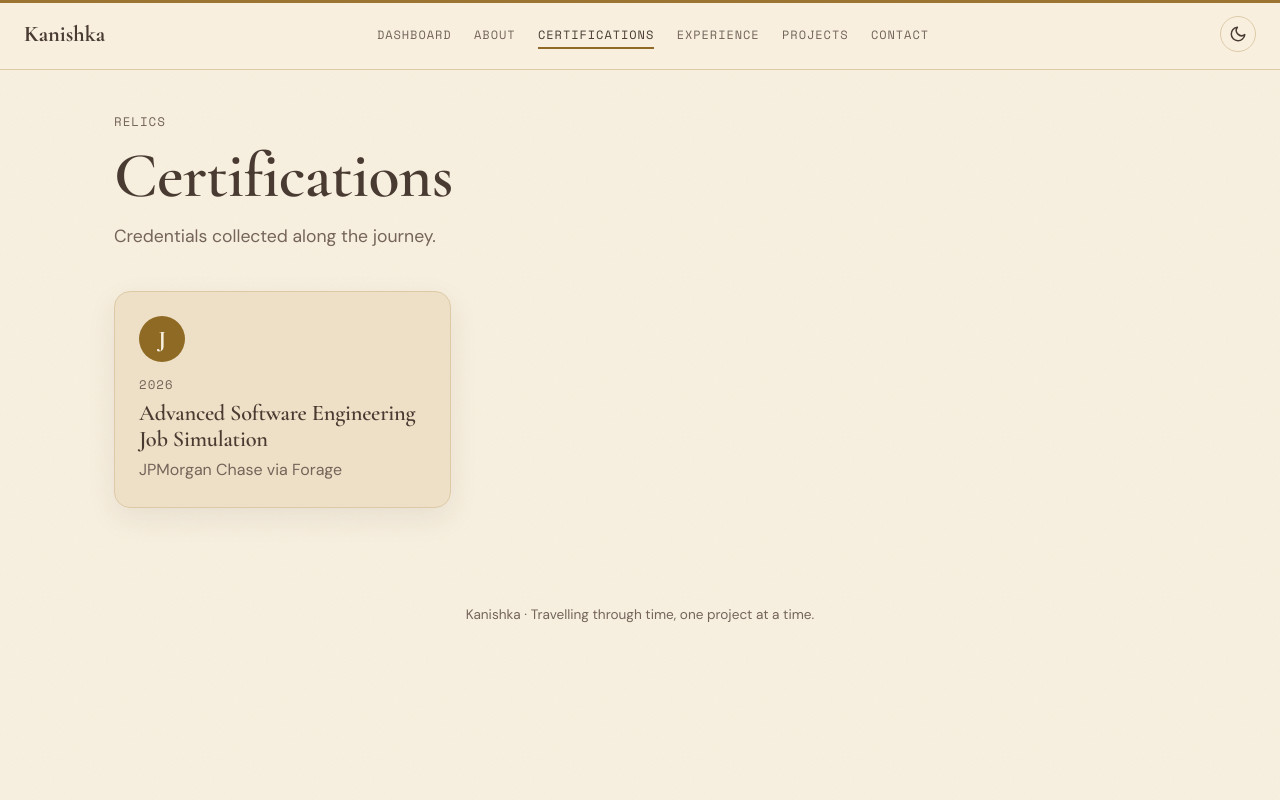
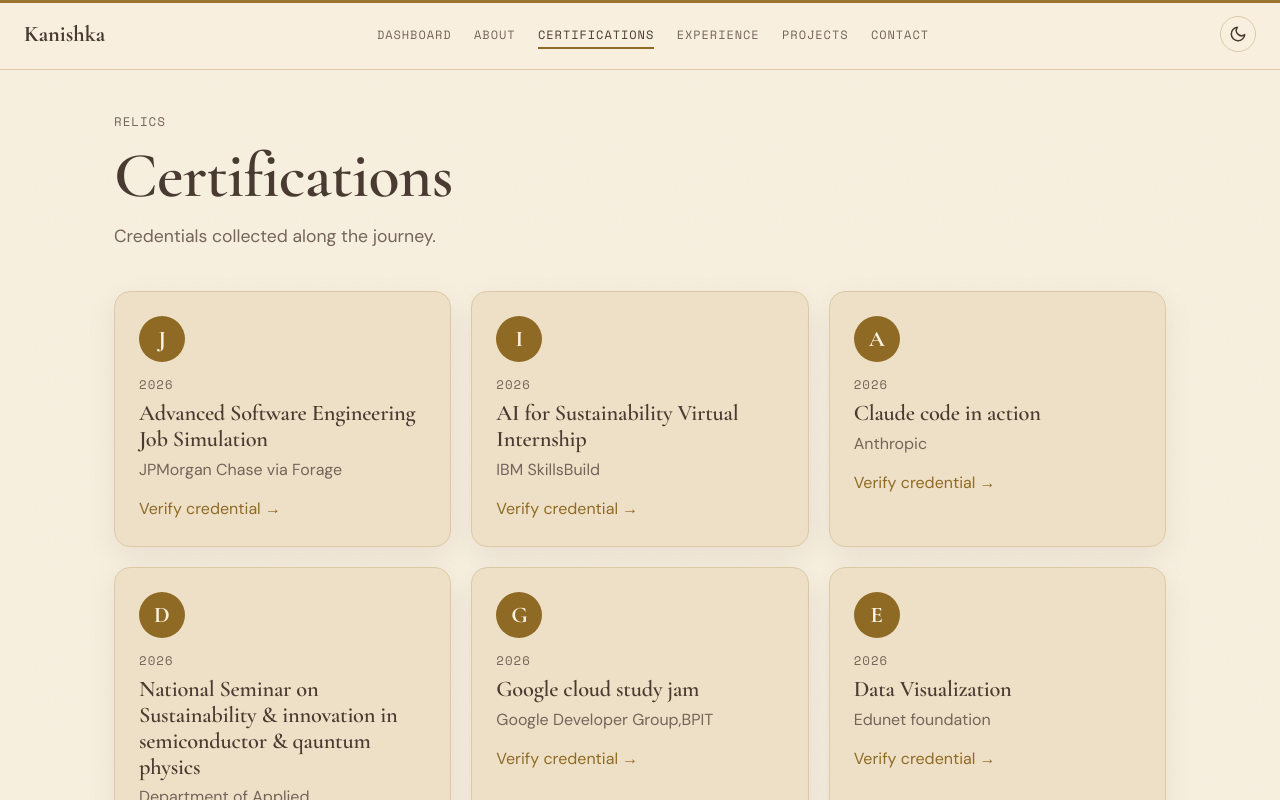
Before and after one commit to Ksh-16/Time-travel-portfolio, a React (Vite) app: page /certifications in a window 1280 px wide. Shown: the top 800 px of the page. Built offline with nearby package versions, Linux system fonts and the light colour scheme.

Commit message:
updated certifications

```diff
--- a/src/data/certifications.js
+++ b/src/data/certifications.js
@@ -5,7 +5,42 @@ export const certifications = [
     title: "Advanced Software Engineering Job Simulation",
     issuer: "JPMorgan Chase via Forage",
     year: "2026",
-    verify: "",
+    verify: "https://www.theforage.com/completion-certificates/9PBTqmSxAf6zZTseP/io9DzWKe3PTsiS6GG_9PBTqmSxAf6zZTseP_69ff58b9df395b490805f787_1778399931486_completion_certificate.pdf",
+  },
+  {
+    id: "Virtual Internship IBM",
+    title: "AI for Sustainability Virtual Internship",
+    issuer: "IBM SkillsBuild",
+    year: "2026",
+    verify: "https://drive.google.com/file/d/1j5GyRs6gQJ216GWwzE1aabq8YDs3rVl-/view?usp=drivesdk",
+  },
+   {
+    id: "Claude",
+    title: "Claude code in action",
+    issuer: "Anthropic",
+    year: "2026",
+    verify: "https://verify.skilljar.com/c/5papq5deidvo",
+  },
+  {
+    id: "NSQP 7.O",
+    title: "National Seminar on Sustainability & innovation in semiconductor & qauntum physics",
+    issuer: "Department of Applied Sciences(Physics),BPIT",
+    year: "2026",
+    verify: "https://drive.google.com/file/d/1RC1zIrUgGzg8Ww-EpeXxxzdDagmcZsWM/view",
+  },
+  {
+    id: "Google Cloud",
+    title: "Google cloud study jam",
+    issuer: "Google Developer Group,BPIT",
+    year: "2026",
+    verify: "https://drive.google.com/file/d/1BxmLCGAUdfOgAk9a0lhdpyaJPgrEI_-b/view?usp=drivesdk",
+  },
+  {
+    id: "VOISE",
+    title: "Data Visualization",
+    issuer: "Edunet foundation",
+    year: "2026",
+    verify: "https://drive.google.com/file/d/1w14aqEHXPPNwY0kwiReb3eRrn3rD7lkf/view?usp=drivesdk",
   },
   // { id: "...", title: "...", issuer: "...", year: "2026", verify: "https://..." },
 ];
--- a/src/pages/Dashboard.jsx
+++ b/src/pages/Dashboard.jsx
@@ -12,7 +12,7 @@ const portals = [
   { to: "/certifications", year: "Relics", title: "Certifications", text: "Credentials collected." },
   { to: "/contact", year: "Return Portal", title: "Contact", text: "Send a message across time." },
 ];
-   const roles = ["Java backend", "React frontend", "Data analytics", "Open source"];
+   const roles = ["React frontend", "Data analytics", "Open source"];
 export default function Dashboard() {
   const stats = [
     { num: projects.length, label: "Projects" },
```
